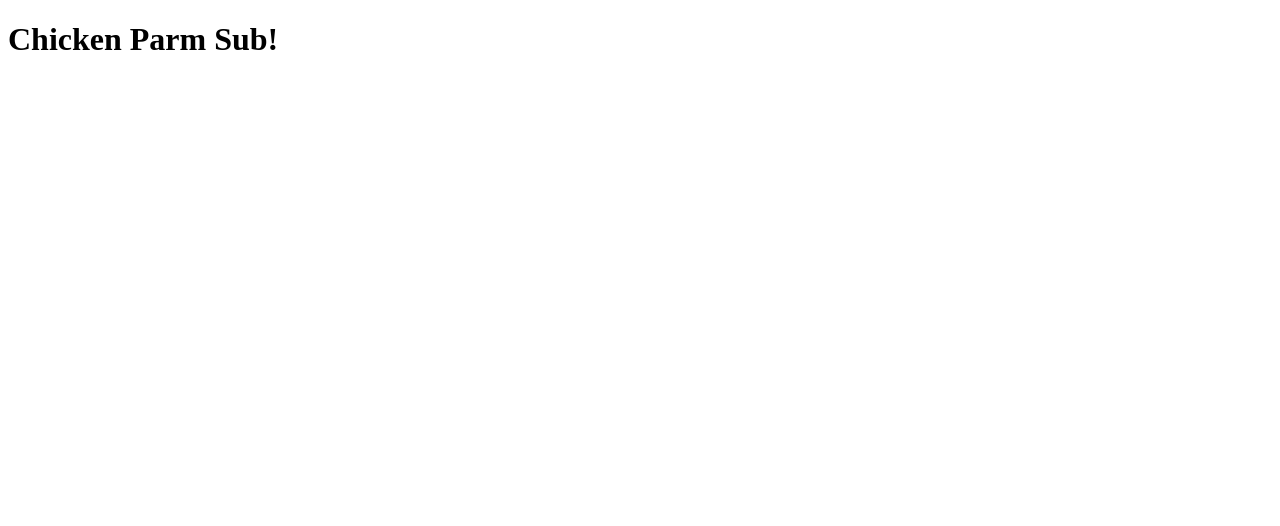
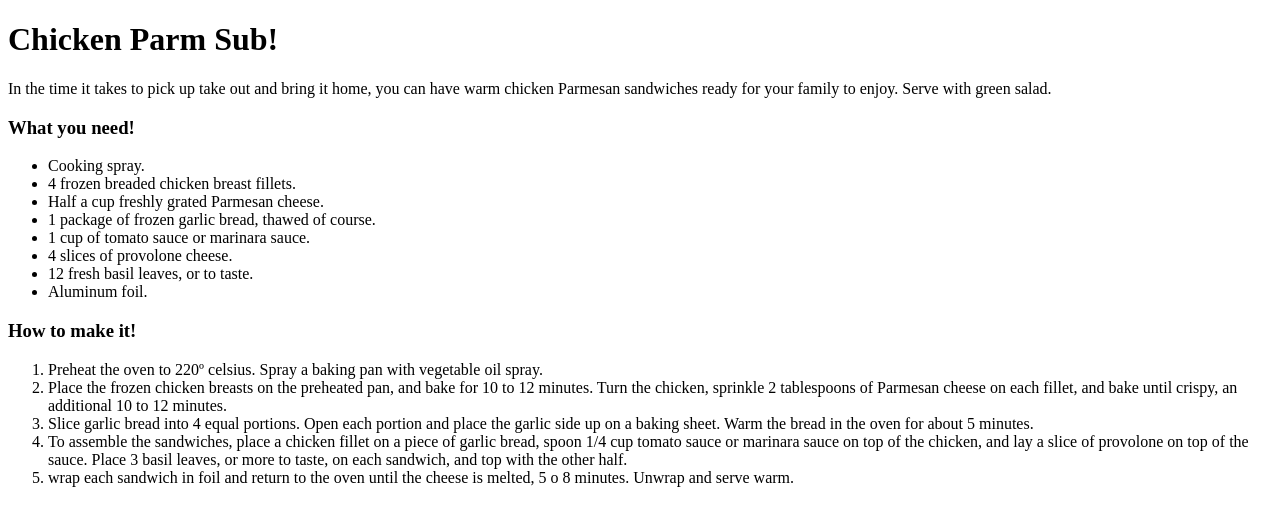
Before and after one commit to Johnpliskin/odin-recipes, a plain HTML site: page recipes/chickenparmsub.html in a window 1280 px wide. Drawn offline with Linux system fonts and the light colour scheme.

Commit message:
Add unordered ingredients and an ordered instructions list to the chickenparmsub

```diff
--- a/recipes/chickenparmsub.html
+++ b/recipes/chickenparmsub.html
@@ -6,5 +6,25 @@
     </head>
     <body>
         <h1>Chicken Parm Sub!</h1>
+        <p>In the time it takes to pick up take out and bring it home, you can have warm chicken Parmesan sandwiches ready for your family to enjoy. Serve with green salad.</p>
+        <h3>What you need!</h3>
+        <ul>
+            <li>Cooking spray.</li>
+            <li>4 frozen breaded chicken breast fillets.</li>
+            <li>Half a cup freshly grated Parmesan cheese.</li>
+            <li>1 package of frozen garlic bread, thawed of course.</li>
+            <li>1 cup of tomato sauce or marinara sauce.</li>
+            <li>4 slices of provolone cheese.</li>
+            <li>12 fresh basil leaves, or to taste.</li>
+            <li>Aluminum foil.</li>
+        </ul>
+        <h3>How to make it!</h3>
+        <ol>
+            <li>Preheat the oven to 220º celsius. Spray a baking pan with vegetable oil spray.</li>
+            <li>Place the frozen chicken breasts on the preheated pan, and bake for 10 to 12 minutes. Turn the chicken, sprinkle 2 tablespoons of Parmesan cheese on each fillet, and bake until crispy, an additional 10 to 12 minutes.</li>
+            <li>Slice garlic bread into 4 equal portions. Open each portion and place the garlic side up on a baking sheet. Warm the bread in the oven for about 5 minutes.</li>
+            <li>To assemble the sandwiches, place a chicken fillet on a piece of garlic bread, spoon 1/4 cup tomato sauce or marinara sauce on top of the chicken, and lay a slice of provolone on top of the sauce. Place 3 basil leaves, or more to taste, on each sandwich, and top with the other half.</li>
+            <li>wrap each sandwich in foil and return to the oven until the cheese is melted, 5 o 8 minutes. Unwrap and serve warm.</li>
+        </ol>
     </body>
 </html>
```
